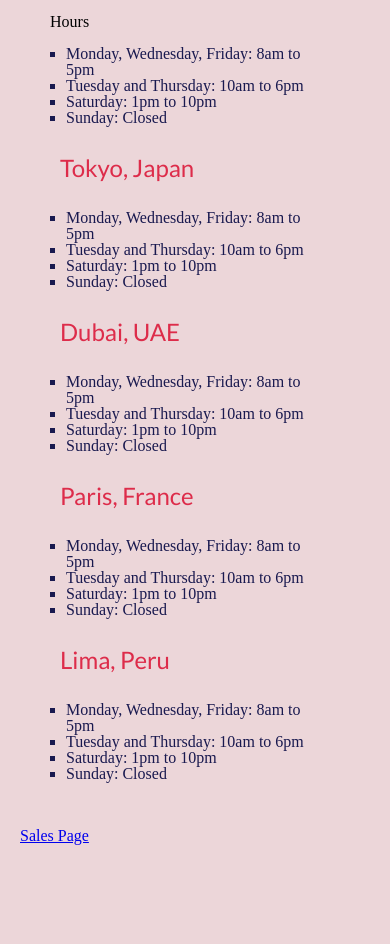
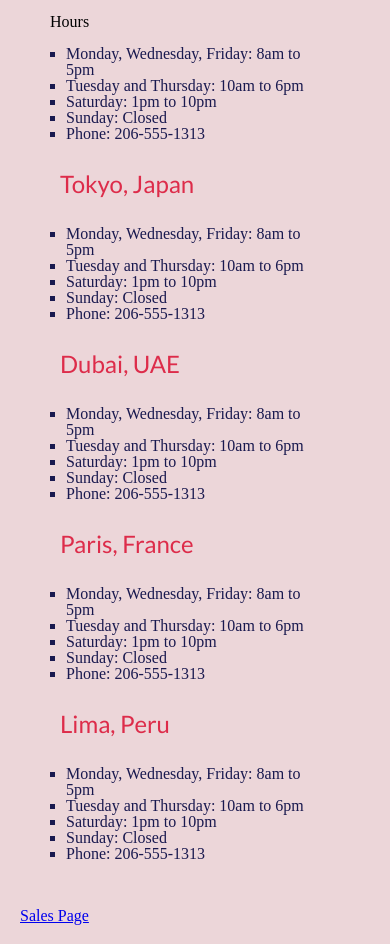
Before and after one commit to diablokitty/cookie-stand, a plain HTML site: page index.html in a window 390 px wide. Shown: the part 1260-2204 px from the top of the page. Before the commit the page ends 2124 px from the top, so only its background shows below. Drawn offline with Linux system fonts and the light colour scheme.

Commit message:
added placeholder phone numbers for locations

```diff
--- a/index.html
+++ b/index.html
@@ -50,6 +50,7 @@
           <li>Tuesday and Thursday: 10am to 6pm</li>
           <li>Saturday: 1pm to 10pm</li>
           <li>Sunday: Closed</li>
+          <li>Phone: 206-555-1313</li>
         </ul>
 
         <h3>Tokyo, Japan</h3>
@@ -58,6 +59,7 @@
           <li>Tuesday and Thursday: 10am to 6pm</li>
           <li>Saturday: 1pm to 10pm</li>
           <li>Sunday: Closed</li>
+          <li>Phone: 206-555-1313</li>
         </ul>
 
         <h3>Dubai, UAE</h3>
@@ -66,6 +68,7 @@
           <li>Tuesday and Thursday: 10am to 6pm</li>
           <li>Saturday: 1pm to 10pm</li>
           <li>Sunday: Closed</li>
+          <li>Phone: 206-555-1313</li>
         </ul>
 
         <h3>Paris, France</h3>
@@ -74,6 +77,7 @@
           <li>Tuesday and Thursday: 10am to 6pm</li>
           <li>Saturday: 1pm to 10pm</li>
           <li>Sunday: Closed</li>
+          <li>Phone: 206-555-1313</li>
         </ul>
 
         <h3>Lima, Peru</h3>
@@ -82,6 +86,7 @@
           <li>Tuesday and Thursday: 10am to 6pm</li>
           <li>Saturday: 1pm to 10pm</li>
           <li>Sunday: Closed</li>
+          <li>Phone: 206-555-1313</li>
         </ul>
       </div>
       <a href="sales.html">Sales Page</a>
```
